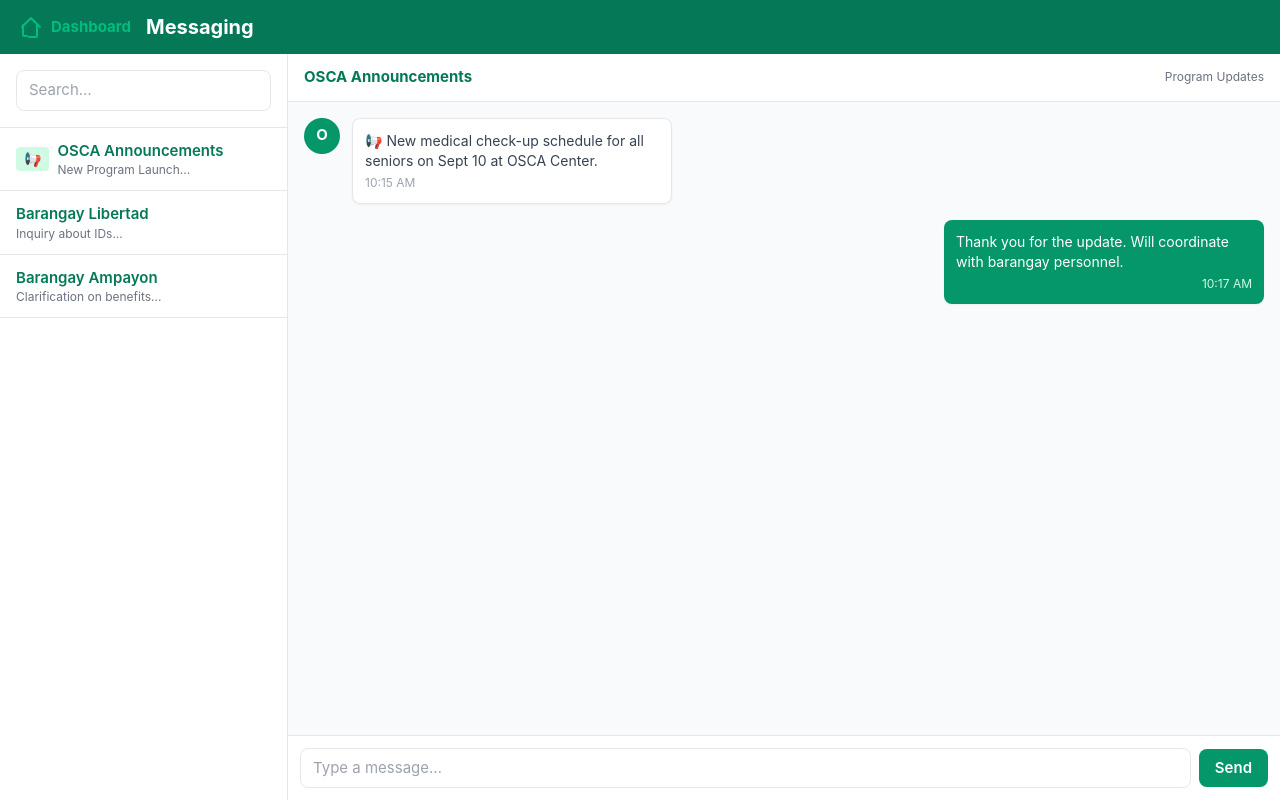
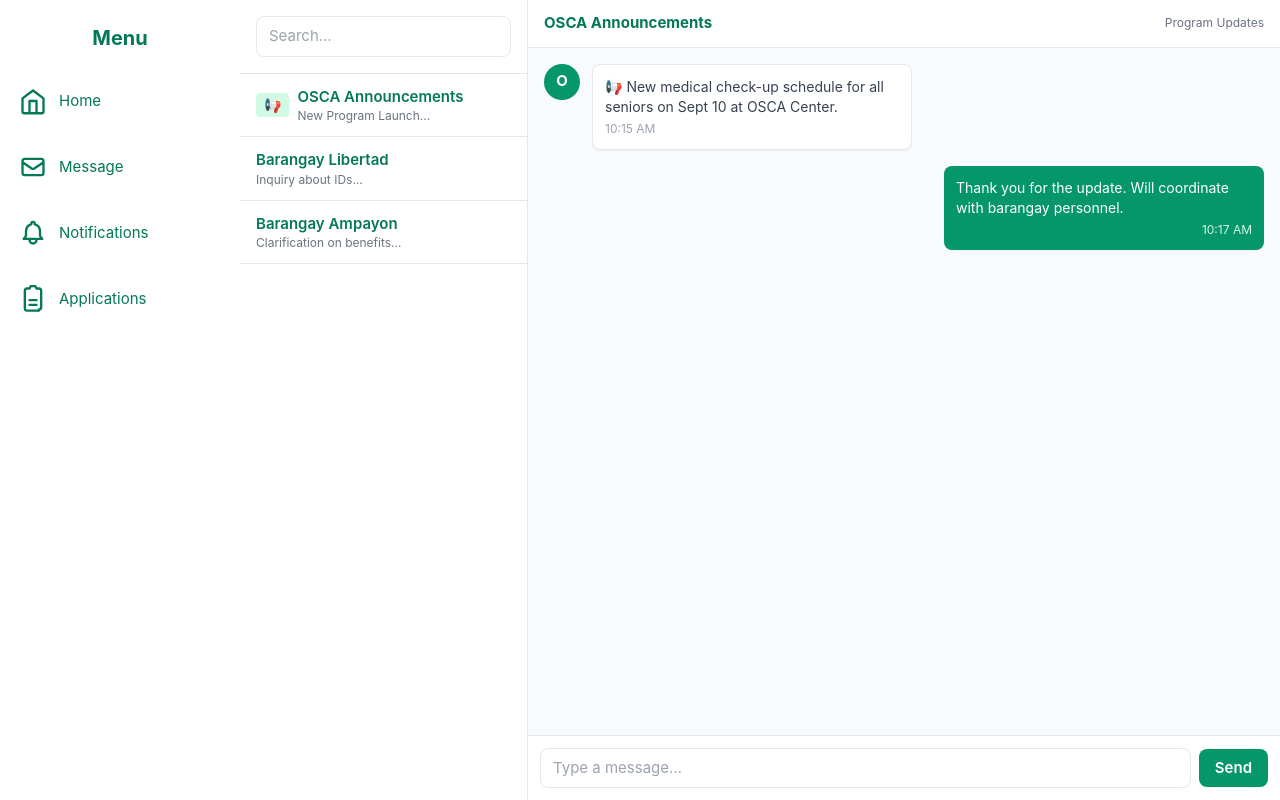
Before and after one commit to blueuches/Capstone, a Vue app: page /barangay/messaging in a window 1280 px wide. Built offline with nearby package versions, Linux system fonts and the light colour scheme; what quasar would draw is missing.

Commit message:
android connection

```diff
--- a/src/views/Barangay/Dashboard.vue
+++ b/src/views/Barangay/Dashboard.vue
@@ -5,50 +5,109 @@
       <h2 class="hidden md:block text-xl font-bold text-emerald-700 mb-8">Menu</h2>
 
       <nav class="flex flex-col gap-8 w-full items-center md:items-start px-4">
+        <router-link
+          to="/barangay/dashboard"
+          class="flex items-center gap-3 text-emerald-700 hover:text-emerald-900 font-semibold"
+        >
+          <svg
+            xmlns="http://www.w3.org/2000/svg"
+            class="h-7 w-7"
+            fill="none"
+            viewBox="0 0 24 24"
+            stroke="currentColor"
+          >
+            <path
+              stroke-linecap="round"
+              stroke-linejoin="round"
+              stroke-width="2"
+              d="M3 9.75L12 3l9 6.75V21a1.5 1.5 0 01-1.5 1.5H4.5A1.5 1.5 0 013 21V9.75z"
+            />
+            <path
+              stroke-linecap="round"
+              stroke-linejoin="round"
+              stroke-width="2"
+              d="M9 22V12h6v10"
+            />
+          </svg>
+          <span class="hidden md:inline">Home</span>
+        </router-link>
         <!-- Messages -->
 
-        <router-link to="/barangay/messaging" class="flex items-center gap-3 text-emerald-700 hover:text-emerald-900 font-semibold">
-          <svg xmlns="http://www.w3.org/2000/svg" class="h-7 w-7" fill="none" viewBox="0 0 24 24" stroke="currentColor">
-            <path stroke-linecap="round" stroke-linejoin="round" stroke-width="2" d="M3 8l7.89 5.26a2 2 0 002.22 0L21 8M5 19h14a2 2 0 002-2V7a2 2 0 00-2-2H5a2 2 0 00-2 2v10a2 2 0 002 2z"/>
+        <router-link
+          to="/barangay/messaging"
+          class="flex items-center gap-3 text-emerald-700 hover:text-emerald-900 font-semibold"
+        >
+          <svg
+            xmlns="http://www.w3.org/2000/svg"
+            class="h-7 w-7"
+            fill="none"
+            viewBox="0 0 24 24"
+            stroke="currentColor"
+          >
+            <path
+              stroke-linecap="round"
+              stroke-linejoin="round"
+              stroke-width="2"
+              d="M3 8l7.89 5.26a2 2 0 002.22 0L21 8M5 19h14a2 2 0 002-2V7a2 2 0 00-2-2H5a2 2 0 00-2 2v10a2 2 0 002 2z"
+            />
           </svg>
           <span class="hidden md:inline">Message</span>
         </router-link>
 
-
         <!-- Notifications -->
 
-        <router-link to="/barangay/notifications" class="flex items-center gap-3 text-emerald-700 hover:text-emerald-900 font-semibold">
-            <svg xmlns="http://www.w3.org/2000/svg" class="h-7 w-7" fill="none" viewBox="0 0 24 24" stroke="currentColor">
-              <path stroke-linecap="round" stroke-linejoin="round" stroke-width="2" d="M15 17h5l-1.405-1.405C18.21 14.79 18 14.418 18 14V11c0-3.07-1.64-5.64-4.5-6.32V4a1.5 1.5 0 00-3 0v.68C7.64 5.36 6 7.92 6 11v3c0 .418-.21.79-.595 1.595L4 17h5m6 0v1a3 3 0 11-6 0v-1m6 0H9"/>
+        <router-link
+          to="/barangay/notifications"
+          class="flex items-center gap-3 text-emerald-700 hover:text-emerald-900 font-semibold"
+        >
+          <svg
+            xmlns="http://www.w3.org/2000/svg"
+            class="h-7 w-7"
+            fill="none"
+            viewBox="0 0 24 24"
+            stroke="currentColor"
+          >
+            <path
+              stroke-linecap="round"
+              stroke-linejoin="round"
+              stroke-width="2"
+              d="M15 17h5l-1.405-1.405C18.21 14.79 18 14.418 18 14V11c0-3.07-1.64-5.64-4.5-6.32V4a1.5 1.5 0 00-3 0v.68C7.64 5.36 6 7.92 6 11v3c0 .418-.21.79-.595 1.595L4 17h5m6 0v1a3 3 0 11-6 0v-1m6 0H9"
+            />
           </svg>
           <span class="hidden md:inline">Notifications</span>
         </router-link>
 
-
         <!-- Applications -->
 
-        <router-link to="/barangay/senior-queue" class="flex items-center gap-3 text-emerald-700 hover:text-emerald-900 font-semibold">
-          <svg xmlns="http://www.w3.org/2000/svg" class="h-7 w-7" fill="none" viewBox="0 0 24 24" stroke="currentColor">
-            <path stroke-linecap="round" stroke-linejoin="round" stroke-width="2" d="M9 17h6m-6-4h6m2 9H7a2 2 0 01-2-2V5a2 2 0 012-2h2l1-2h4l1 2h2a2 2 0 012 2v14a2 2 0 01-2 2z"/>
+        <router-link
+          to="/barangay/senior-queue"
+          class="flex items-center gap-3 text-emerald-700 hover:text-emerald-900 font-semibold"
+        >
+          <svg
+            xmlns="http://www.w3.org/2000/svg"
+            class="h-7 w-7"
+            fill="none"
+            viewBox="0 0 24 24"
+            stroke="currentColor"
+          >
+            <path
+              stroke-linecap="round"
+              stroke-linejoin="round"
+              stroke-width="2"
+              d="M9 17h6m-6-4h6m2 9H7a2 2 0 01-2-2V5a2 2 0 012-2h2l1-2h4l1 2h2a2 2 0 012 2v14a2 2 0 01-2 2z"
+            />
           </svg>
           <span class="hidden md:inline">Applications</span>
         </router-link>
-
-      <!-- System Updates -->
-      <a href="#" class="flex items-center gap-3 text-emerald-700 hover:text-emerald-900 font-semibold">
-        <svg xmlns="http://www.w3.org/2000/svg" class="h-7 w-7" fill="none" viewBox="0 0 24 24" stroke="currentColor">
-          <path stroke-linecap="round" stroke-linejoin="round" stroke-width="2" d="M11.983 13.98a2 2 0 100-3.96 2 2 0 000 3.96zM19.4 15a7.963 7.963 0 01-1.572 2.358l1.427 1.427a9.956 9.956 0 002.445-3.785l-2.3-.001zM15 19.4a7.963 7.963 0 01-2.358 1.572l.001 2.3a9.956 9.956 0 003.785-2.445L15 19.4zM8.6 19.4l-1.427 1.427a9.956 9.956 0 003.785 2.445l.001-2.3A7.963 7.963 0 018.6 19.4zM4.6 15l-2.3.001a9.956 9.956 0 002.445 3.785L6.172 17.4A7.963 7.963 0 014.6 15zM4.6 8.6A7.963 7.963 0 013.028 6.242L.583 7.67a9.956 9.956 0 002.445 3.785L4.6 8.6zM8.6 4.6L7.172 3.172A9.956 9.956 0 013.387.727l2.3.001A7.963 7.963 0 018.6 4.6zM15 4.6l1.427-1.427a9.956 9.956 0 00-3.785-2.445l-.001 2.3A7.963 7.963 0 0115 4.6z"/>
-        </svg>
-        <span class="hidden md:inline">System Updates</span>
-      </a>
       </nav>
     </aside>
 
     <!-- Main Content -->
     <main class="flex-1 p-6">
-
       <!-- Header -->
-    <div class="bg-white rounded-3xl shadow-lg p-6 mb-8 flex flex-col md:flex-row items-center justify-between">
+      <div
+        class="bg-white rounded-3xl shadow-lg p-6 mb-8 flex flex-col md:flex-row items-center justify-between"
+      >
         <h1 class="text-3xl font-extrabold text-emerald-700">Barangay Dashboard</h1>
         <p class="text-gray-600 mt-2 md:mt-0">Welcome, Barangay Personnel</p>
       </div>
@@ -74,31 +133,34 @@
         <h2 class="text-2xl font-bold text-emerald-700 mb-6">OSCA Updates Timeline</h2>
 
         <div class="space-y-6 border-l-4 border-emerald-400 pl-6">
-
           <!-- Update 1 -->
           <div>
             <h3 class="font-bold text-lg text-emerald-700">Applications Forwarded</h3>
-          <p class="text-gray-700">All submitted applications from your barangay have been forwarded to OSCA for review.</p>
+            <p class="text-gray-700">
+              All submitted applications from your barangay have been forwarded to OSCA for review.
+            </p>
             <p class="text-sm text-gray-500 mt-1">Today • 10:30 AM</p>
           </div>
 
           <!-- Update 2 -->
           <div>
             <h3 class="font-bold text-lg text-emerald-700">Validation Status</h3>
-          <p class="text-gray-700">OSCA has validated 8 out of 12 applications. The rest are pending requirements.</p>
+            <p class="text-gray-700">
+              OSCA has validated 8 out of 12 applications. The rest are pending requirements.
+            </p>
             <p class="text-sm text-gray-500 mt-1">Yesterday • 3:15 PM</p>
           </div>
 
           <!-- Update 3 -->
           <div>
             <h3 class="font-bold text-lg text-emerald-700">System Maintenance</h3>
-          <p class="text-gray-700">The SeniorGo system will undergo scheduled maintenance on March 10 at 9:00 AM.</p>
+            <p class="text-gray-700">
+              The SeniorGo system will undergo scheduled maintenance on March 10 at 9:00 AM.
+            </p>
             <p class="text-sm text-gray-500 mt-1">2 days ago • 8:00 AM</p>
           </div>
-
         </div>
       </section>
-
     </main>
   </div>
 </template>
--- a/src/views/Barangay/Messaging.vue
+++ b/src/views/Barangay/Messaging.vue
@@ -1,22 +1,106 @@
 <template>
-  <div class="h-screen bg-gray-50 flex flex-col">
-      <!-- Header / Topbar -->
-  <header class="bg-emerald-700 text-white px-4 py-3 flex items-center justify-between shadow-md">
-    <div class="flex items-center gap-3">
-      <!-- Dashboard Icon -->
-      <router-link to="/barangay/dashboard" class="flex items-center gap-2 hover:text-emerald-200">
-        <!-- Home icon -->
-        <svg xmlns="http://www.w3.org/2000/svg" class="h-6 w-6" fill="none" viewBox="0 0 24 24" stroke="currentColor">
-          <path stroke-linecap="round" stroke-linejoin="round" stroke-width="2"
-            d="M3 12l9-9 9 9M4 10v10a1 1 0 001 1h3m10-11v11a1 1 0 01-1 1h-3m-4 0h4"/>
-        </svg>
-        <span class="font-bold">Dashboard</span>
-      </router-link>
+  <div class="min-h-screen flex bg-gradient-to-br from-green-100 via-emerald-50 to-white">
+    <!-- Sidebar -->
+    <aside class="w-20 md:w-60 bg-white shadow-lg flex flex-col items-center py-6">
+      <h2 class="hidden md:block text-xl font-bold text-emerald-700 mb-8">Menu</h2>
 
-      <h1 class="text-lg sm:text-xl font-bold">Messaging</h1>
-    </div>
-    <button id="menuBtn" class="sm:hidden px-3 py-2 bg-white/20 rounded-lg">☰</button>
-  </header>
+      <nav class="flex flex-col gap-8 w-full items-center md:items-start px-4">
+        <router-link
+          to="/barangay/dashboard"
+          class="flex items-center gap-3 text-emerald-700 hover:text-emerald-900 font-semibold"
+        >
+          <svg
+            xmlns="http://www.w3.org/2000/svg"
+            class="h-7 w-7"
+            fill="none"
+            viewBox="0 0 24 24"
+            stroke="currentColor"
+          >
+            <path
+              stroke-linecap="round"
+              stroke-linejoin="round"
+              stroke-width="2"
+              d="M3 9.75L12 3l9 6.75V21a1.5 1.5 0 01-1.5 1.5H4.5A1.5 1.5 0 013 21V9.75z"
+            />
+            <path
+              stroke-linecap="round"
+              stroke-linejoin="round"
+              stroke-width="2"
+              d="M9 22V12h6v10"
+            />
+          </svg>
+          <span class="hidden md:inline">Home</span>
+        </router-link>
+        <!-- Messages -->
+
+        <router-link
+          to="/barangay/messaging"
+          class="flex items-center gap-3 text-emerald-700 hover:text-emerald-900 font-semibold"
+        >
+          <svg
+            xmlns="http://www.w3.org/2000/svg"
+            class="h-7 w-7"
+            fill="none"
+            viewBox="0 0 24 24"
+            stroke="currentColor"
+          >
+            <path
+              stroke-linecap="round"
+              stroke-linejoin="round"
+              stroke-width="2"
+              d="M3 8l7.89 5.26a2 2 0 002.22 0L21 8M5 19h14a2 2 0 002-2V7a2 2 0 00-2-2H5a2 2 0 00-2 2v10a2 2 0 002 2z"
+            />
+          </svg>
+          <span class="hidden md:inline">Message</span>
+        </router-link>
+
+        <!-- Notifications -->
+
+        <router-link
+          to="/barangay/notifications"
+          class="flex items-center gap-3 text-emerald-700 hover:text-emerald-900 font-semibold"
+        >
+          <svg
+            xmlns="http://www.w3.org/2000/svg"
+            class="h-7 w-7"
+            fill="none"
+            viewBox="0 0 24 24"
+            stroke="currentColor"
+          >
+            <path
+              stroke-linecap="round"
+              stroke-linejoin="round"
+              stroke-width="2"
+              d="M15 17h5l-1.405-1.405C18.21 14.79 18 14.418 18 14V11c0-3.07-1.64-5.64-4.5-6.32V4a1.5 1.5 0 00-3 0v.68C7.64 5.36 6 7.92 6 11v3c0 .418-.21.79-.595 1.595L4 17h5m6 0v1a3 3 0 11-6 0v-1m6 0H9"
+            />
+          </svg>
+          <span class="hidden md:inline">Notifications</span>
+        </router-link>
+
+        <!-- Applications -->
+
+        <router-link
+          to="/barangay/senior-queue"
+          class="flex items-center gap-3 text-emerald-700 hover:text-emerald-900 font-semibold"
+        >
+          <svg
+            xmlns="http://www.w3.org/2000/svg"
+            class="h-7 w-7"
+            fill="none"
+            viewBox="0 0 24 24"
+            stroke="currentColor"
+          >
+            <path
+              stroke-linecap="round"
+              stroke-linejoin="round"
+              stroke-width="2"
+              d="M9 17h6m-6-4h6m2 9H7a2 2 0 01-2-2V5a2 2 0 012-2h2l1-2h4l1 2h2a2 2 0 012 2v14a2 2 0 01-2 2z"
+            />
+          </svg>
+          <span class="hidden md:inline">Applications</span>
+        </router-link>
+      </nav>
+    </aside>
 
   <!-- Main Content -->
   <main class="flex flex-1 overflow-hidden">
--- a/src/views/Barangay/Notifications.vue
+++ b/src/views/Barangay/Notifications.vue
@@ -1,6 +1,60 @@
 <!-- BarangayNotifications.vue -->
 <template>
-  <div class="min-h-screen flex flex-col items-center bg-gradient-to-br from-green-100 via-emerald-50 to-white p-6">
+  <div class="min-h-screen flex bg-gradient-to-br from-green-100 via-emerald-50 to-white">
+    <!-- Sidebar -->
+    <aside class="w-20 md:w-60 bg-white shadow-lg flex flex-col items-center py-6">
+      <h2 class="hidden md:block text-xl font-bold text-emerald-700 mb-8">Menu</h2>
+
+      <nav class="flex flex-col gap-8 w-full items-center md:items-start px-4">
+        <!-- Home -->
+        <router-link
+          to="/barangay/dashboard"
+          class="flex items-center gap-3 text-emerald-700 hover:text-emerald-900 font-semibold"
+        >
+          <svg xmlns="http://www.w3.org/2000/svg" class="h-7 w-7" fill="none" viewBox="0 0 24 24" stroke="currentColor">
+            <path stroke-linecap="round" stroke-linejoin="round" stroke-width="2" d="M3 9.75L12 3l9 6.75V21a1.5 1.5 0 01-1.5 1.5H4.5A1.5 1.5 0 013 21V9.75z"/>
+            <path stroke-linecap="round" stroke-linejoin="round" stroke-width="2" d="M9 22V12h6v10"/>
+          </svg>
+          <span class="hidden md:inline">Home</span>
+        </router-link>
+
+        <!-- Messages -->
+        <router-link
+          to="/barangay/messaging"
+          class="flex items-center gap-3 text-emerald-700 hover:text-emerald-900 font-semibold"
+        >
+          <svg xmlns="http://www.w3.org/2000/svg" class="h-7 w-7" fill="none" viewBox="0 0 24 24" stroke="currentColor">
+            <path stroke-linecap="round" stroke-linejoin="round" stroke-width="2" d="M3 8l7.89 5.26a2 2 0 002.22 0L21 8M5 19h14a2 2 0 002-2V7a2 2 0 00-2-2H5a2 2 0 00-2 2v10a2 2 0 002 2z"/>
+          </svg>
+          <span class="hidden md:inline">Message</span>
+        </router-link>
+
+        <!-- Notifications -->
+        <router-link
+          to="/barangay/notifications"
+          class="flex items-center gap-3 text-emerald-700 hover:text-emerald-900 font-semibold"
+        >
+          <svg xmlns="http://www.w3.org/2000/svg" class="h-7 w-7" fill="none" viewBox="0 0 24 24" stroke="currentColor">
+            <path stroke-linecap="round" stroke-linejoin="round" stroke-width="2" d="M15 17h5l-1.405-1.405C18.21 14.79 18 14.418 18 14V11c0-3.07-1.64-5.64-4.5-6.32V4a1.5 1.5 0 00-3 0v.68C7.64 5.36 6 7.92 6 11v3c0 .418-.21.79-.595 1.595L4 17h5m6 0v1a3 3 0 11-6 0v-1m6 0H9"/>
+          </svg>
+          <span class="hidden md:inline">Notifications</span>
+        </router-link>
+
+        <!-- Applications -->
+        <router-link
+          to="/barangay/senior-queue"
+          class="flex items-center gap-3 text-emerald-700 hover:text-emerald-900 font-semibold"
+        >
+          <svg xmlns="http://www.w3.org/2000/svg" class="h-7 w-7" fill="none" viewBox="0 0 24 24" stroke="currentColor">
+            <path stroke-linecap="round" stroke-linejoin="round" stroke-width="2" d="M9 17h6m-6-4h6m2 9H7a2 2 0 01-2-2V5a2 2 0 012-2h2l1-2h4l1 2h2a2 2 0 012 2v14a2 2 0 01-2 2z"/>
+          </svg>
+          <span class="hidden md:inline">Applications</span>
+        </router-link>
+      </nav>
+    </aside>
+
+    <!-- Main Content -->
+    <main class="flex-1 flex flex-col items-center px-6 py-10">
       <!-- Header -->
       <div class="w-full max-w-2xl bg-white rounded-3xl shadow-lg p-6 mb-6 text-center">
         <h1 class="text-3xl font-extrabold text-emerald-700">Barangay Notifications</h1>
@@ -9,7 +63,6 @@
 
       <!-- Notification List -->
       <div class="w-full max-w-2xl flex flex-col gap-4">
-      <!-- RENDERED LIST -->
         <div
           v-for="(n, i) in notifications"
           :key="i"
@@ -51,6 +104,7 @@
           <p class="text-emerald-700 font-bold underline text-lg">← Back to Dashboard</p>
         </router-link>
       </div>
+    </main>
   </div>
 </template>
 
--- a/src/views/Barangay/SeniorQueue.vue
+++ b/src/views/Barangay/SeniorQueue.vue
@@ -1,6 +1,49 @@
 <!-- SeniorList.vue -->
 <template>
-  <div class="min-h-screen bg-gradient-to-br from-green-100 via-emerald-50 to-white">
+  <div class="min-h-screen flex bg-gradient-to-br from-green-100 via-emerald-50 to-white">
+    <!-- Sidebar -->
+    <aside class="w-20 md:w-60 bg-white shadow-lg flex flex-col items-center py-6">
+      <h2 class="hidden md:block text-xl font-bold text-emerald-700 mb-8">Menu</h2>
+      <nav class="flex flex-col gap-8 w-full items-center md:items-start px-4">
+        <router-link to="/barangay/dashboard" class="flex items-center gap-3 text-emerald-700 hover:text-emerald-900 font-semibold">
+          <!-- Home icon -->
+          <svg xmlns="http://www.w3.org/2000/svg" class="h-7 w-7" fill="none" viewBox="0 0 24 24" stroke="currentColor">
+            <path stroke-linecap="round" stroke-linejoin="round" stroke-width="2"
+                  d="M3 9.75L12 3l9 6.75V21a1.5 1.5 0 01-1.5 1.5H4.5A1.5 1.5 0 013 21V9.75z"/>
+            <path stroke-linecap="round" stroke-linejoin="round" stroke-width="2"
+                  d="M9 22V12h6v10"/>
+          </svg>
+          <span class="hidden md:inline">Home</span>
+        </router-link>
+
+        <!-- other nav links -->
+        <router-link to="/barangay/messaging" class="flex items-center gap-3 text-emerald-700 hover:text-emerald-900 font-semibold">
+          <svg xmlns="http://www.w3.org/2000/svg" class="h-7 w-7" fill="none" viewBox="0 0 24 24" stroke="currentColor">
+            <path stroke-linecap="round" stroke-linejoin="round" stroke-width="2"
+                  d="M3 8l7.89 5.26a2 2 0 002.22 0L21 8M5 19h14a2 2 0 002-2V7a2 2 0 00-2-2H5a2 2 0 00-2 2v10a2 2 0 002 2z"/>
+          </svg>
+          <span class="hidden md:inline">Message</span>
+        </router-link>
+
+        <router-link to="/barangay/notifications" class="flex items-center gap-3 text-emerald-700 hover:text-emerald-900 font-semibold">
+          <svg xmlns="http://www.w3.org/2000/svg" class="h-7 w-7" fill="none" viewBox="0 0 24 24" stroke="currentColor">
+            <path stroke-linecap="round" stroke-linejoin="round" stroke-width="2"
+                  d="M15 17h5l-1.405-1.405C18.21 14.79 18 14.418 18 14V11c0-3.07-1.64-5.64-4.5-6.32V4a1.5 1.5 0 00-3 0v.68C7.64 5.36 6 7.92 6 11v3c0 .418-.21.79-.595 1.595L4 17h5m6 0v1a3 3 0 11-6 0v-1m6 0H9"/>
+          </svg>
+          <span class="hidden md:inline">Notifications</span>
+        </router-link>
+
+        <router-link to="/barangay/senior-queue" class="flex items-center gap-3 text-emerald-700 hover:text-emerald-900 font-semibold">
+          <svg xmlns="http://www.w3.org/2000/svg" class="h-7 w-7" fill="none" viewBox="0 0 24 24" stroke="currentColor">
+            <path stroke-linecap="round" stroke-linejoin="round" stroke-width="2"
+                  d="M9 17h6m-6-4h6m2 9H7a2 2 0 01-2-2V5a2 2 0 012-2h2l1-2h4l1 2h2a2 2 0 012 2v14a2 2 0 01-2 2z"/>
+          </svg>
+          <span class="hidden md:inline">Applications</span>
+        </router-link>
+      </nav>
+    </aside>
+
+        <div class="flex-1 flex flex-col">
       <!-- Header -->
       <header class="bg-white shadow-md p-5 flex items-center justify-between">
         <div>
@@ -22,7 +65,8 @@
         </div>
       </header>
 
-    <main class="p-5 max-w-7xl mx-auto space-y-6">
+      <!-- Main -->
+      <main class="flex-1 p-5 max-w-7xl mx-auto space-y-6">
               <!-- Controls -->
       <section class="bg-white rounded-2xl shadow p-4 md:p-6 space-y-6">
         <div class="flex flex-col md:flex-row md:items-end gap-4 md:gap-6">
@@ -259,7 +303,10 @@
           <div v-if="validatedCount === 0" class="text-sm text-gray-500">No validated seniors yet.</div>
         </div>
       </section>
+
       </main>
+    </div>
+
 
     <!-- ===== Modal: Post-Submission ===== -->
     <div
```
Also changed, not shown: capacitor.config.ts (added, +9 -0 lines), package.json (+6 -2 lines), 54 other files (tests, documents, lock files or other folders). Lines whose indentation alone changed are shown as unchanged.
